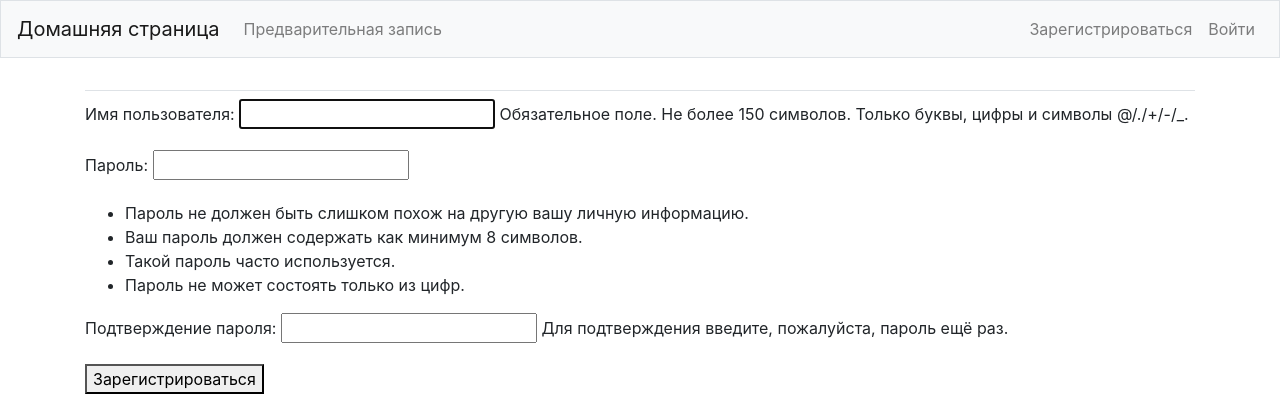
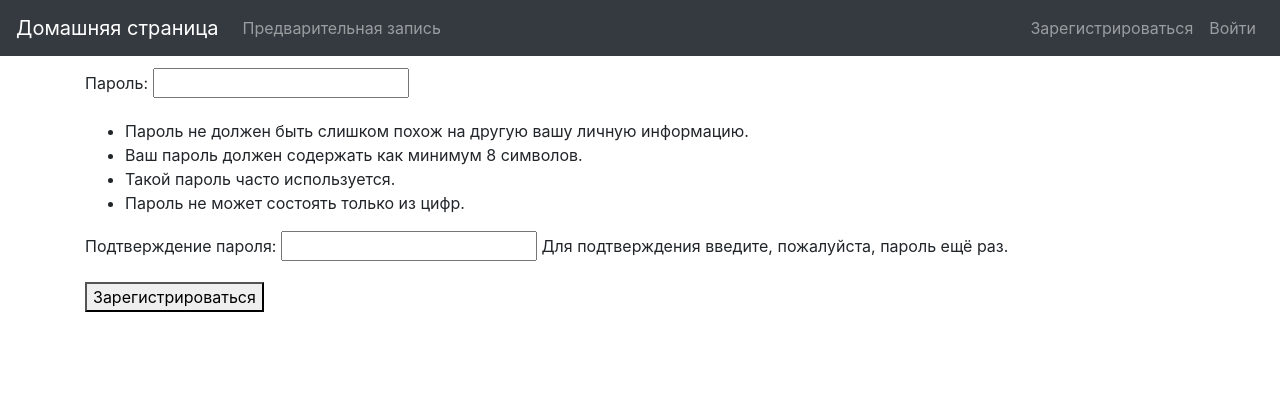
Before and after one commit to TatiPav/fotos, a Django app: page /users/register/ in a window 1280 px wide. Shown: the top 420 px of the page. Run offline with Django 3.2, Linux system fonts and the light colour scheme; some libraries are stand-ins or nearby versions.

Commit message:
Закрепление навигационной панели

```diff
--- a/fotonovs/templates/fotonovs/base.html
+++ b/fotonovs/templates/fotonovs/base.html
@@ -14,8 +14,8 @@
 </head>
 <body>
 
-  <nav class="navbar navbar-expand-md navbar-light bg-light mb-4 border">
-
+<!--  <nav class="navbar navbar-expand-md navbar-light bg-light mb-4 border">-->
+  <nav class="navbar navbar-expand-sm bg-dark navbar-dark fixed-top">
     <a class="navbar-brand" href="{% url 'fotonovs:index' %}">Домашняя страница</a>
 
     <button class="navbar-toggler" type="button" data-toggle="collapse"
```
Also changed, not shown: fotonovs/templates/fotonovs/index.html (+7 -8 lines).
